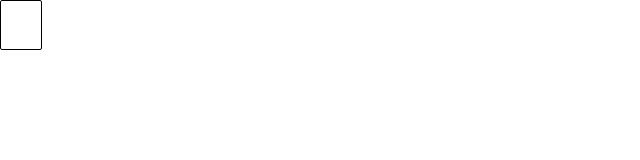
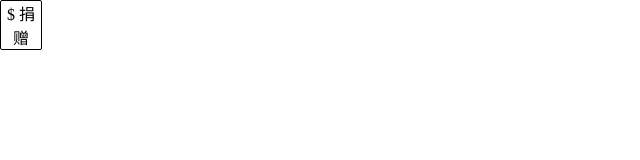
Before and after one commit to BiliBili-wulihb/main, a plain HTML site: page index.html in a window 1280 px wide. Shown: the full height of the page, 0-640 px from the left. Drawn offline with Linux system fonts and the light colour scheme.

Commit message:
Update index.html

```diff
--- a/index.html
+++ b/index.html
@@ -22,6 +22,8 @@
       background-color:white;
       border:solid 1px black;
       cursor:pointer;
+      color:black;
+      left:20px;
     }
   </style>
 </html>
```
